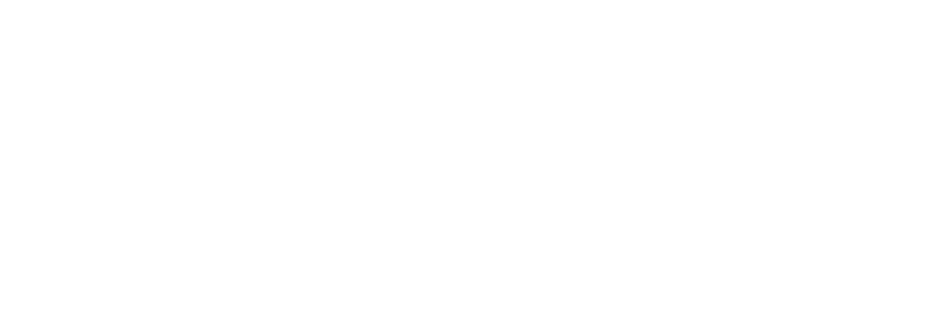
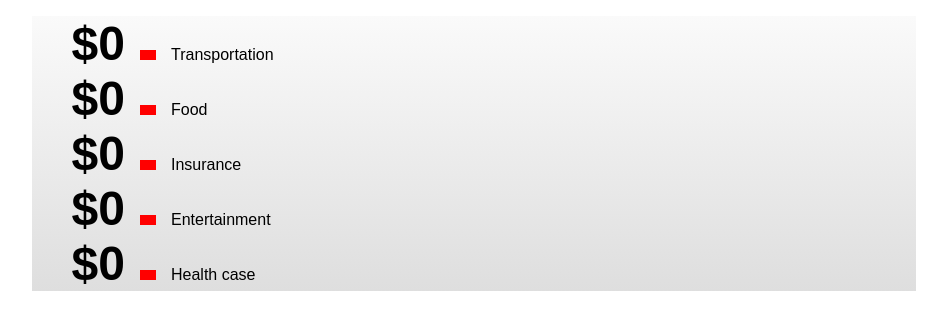
Before and after one commit to atanko123/CircularSlider, a plain HTML site: page index.html in a window 1280 px wide. Shown: the whole page, without its empty margins (166-1113 px from the left). Drawn offline with Linux system fonts and the light colour scheme.

Commit message:
Updated HTML template and some styling

```diff
--- /dev/null
+++ b/css/style.css
@@ -0,0 +1,26 @@
+ul {
+	list-style-type: none;
+	font-family: Arial, Helvetica, sans-serif;
+}
+
+.value {
+	font-weight: bold;
+	font-size: 6vh;
+	margin-right: 15px;
+}
+
+.square {
+	height: 1.3vh;
+	width: 2vh;
+	background-color: red;
+	display: inline-block;
+	margin-right: 15px;
+}
+
+
+#page {
+	width: 70%;
+	height: 100%;
+	margin: auto;
+	background-image: linear-gradient( #fafafa, #dedede);
+}
--- a/index.html
+++ b/index.html
@@ -3,7 +3,20 @@
 <head>
     <meta charset="UTF-8">
     <title>Circular Slider</title>
+    <link rel="stylesheet" href="css/style.css" type="text/css" />
 </head>
 <body>
+	<div id="page">
+		<div id="data">
+			<ul>
+				<li><span id="trans-val" class="value">$0</span><span id="trans-color" class="square"></span>Transportation</li>
+				<li><span id="food-val" class="value">$0</span><span id="food-color" class="square"></span>Food</li>
+				<li><span id="insur-val" class="value">$0</span><span id="insur-color" class="square"></span>Insurance</li>
+				<li><span id="enter-val" class="value">$0</span><span id="enter-color" class="square"></span>Entertainment</li>
+				<li><span id="health-val" class="value">$0</span><span id="health-color" class="square"></span>Health case</li>
+			</ul>
+		</div>
+		<div id="sliders"></div>
+	</div>
 </body>
 </html>
```
